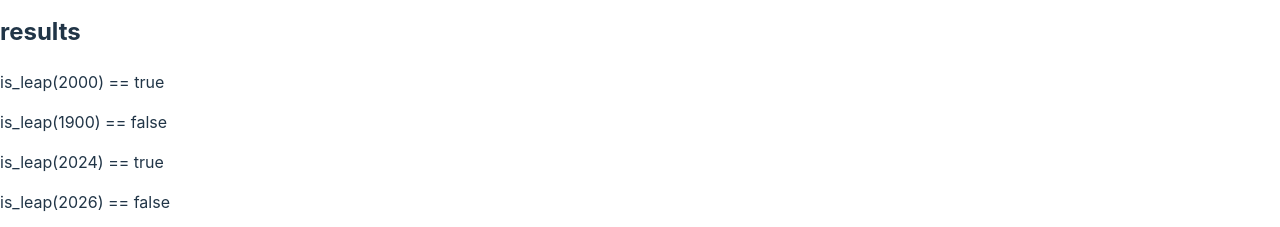
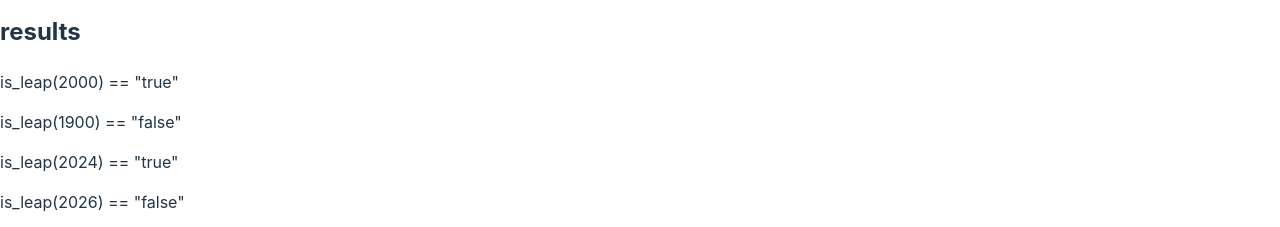
Before and after one commit to StayFar/UX308FinalExam, a React (Vite) app: page / in a window 1280 px wide. Shown: the part 1445-1672 px from the top of the page. Built offline with nearby package versions, Linux system fonts and the light colour scheme.

Commit message:
add quotes

```diff
--- a/src/components.jsx
+++ b/src/components.jsx
@@ -83,10 +83,10 @@ function Question7(){
     example, the years 1700, 1800, and 1900 are not leap years,
     but the years 1600 and 2000 are.
 <h2>results</h2>
-<p>is_leap(2000) == {is_leap(2000).toString()}</p>
-<p>is_leap(1900) == {is_leap(1900).toString()}</p>
-<p>is_leap(2024) == {is_leap(2024).toString()}</p>
-<p>is_leap(2026) == {is_leap(2026).toString()}</p>
+<p>is_leap(2000) == "{is_leap(2000).toString()}" </p>
+<p>is_leap(1900) == "{is_leap(1900).toString()}" </p>
+<p>is_leap(2024) == "{is_leap(2024).toString()}" </p>
+<p>is_leap(2026) == "{is_leap(2026).toString()}" </p>
         </section>
 }
 
```
